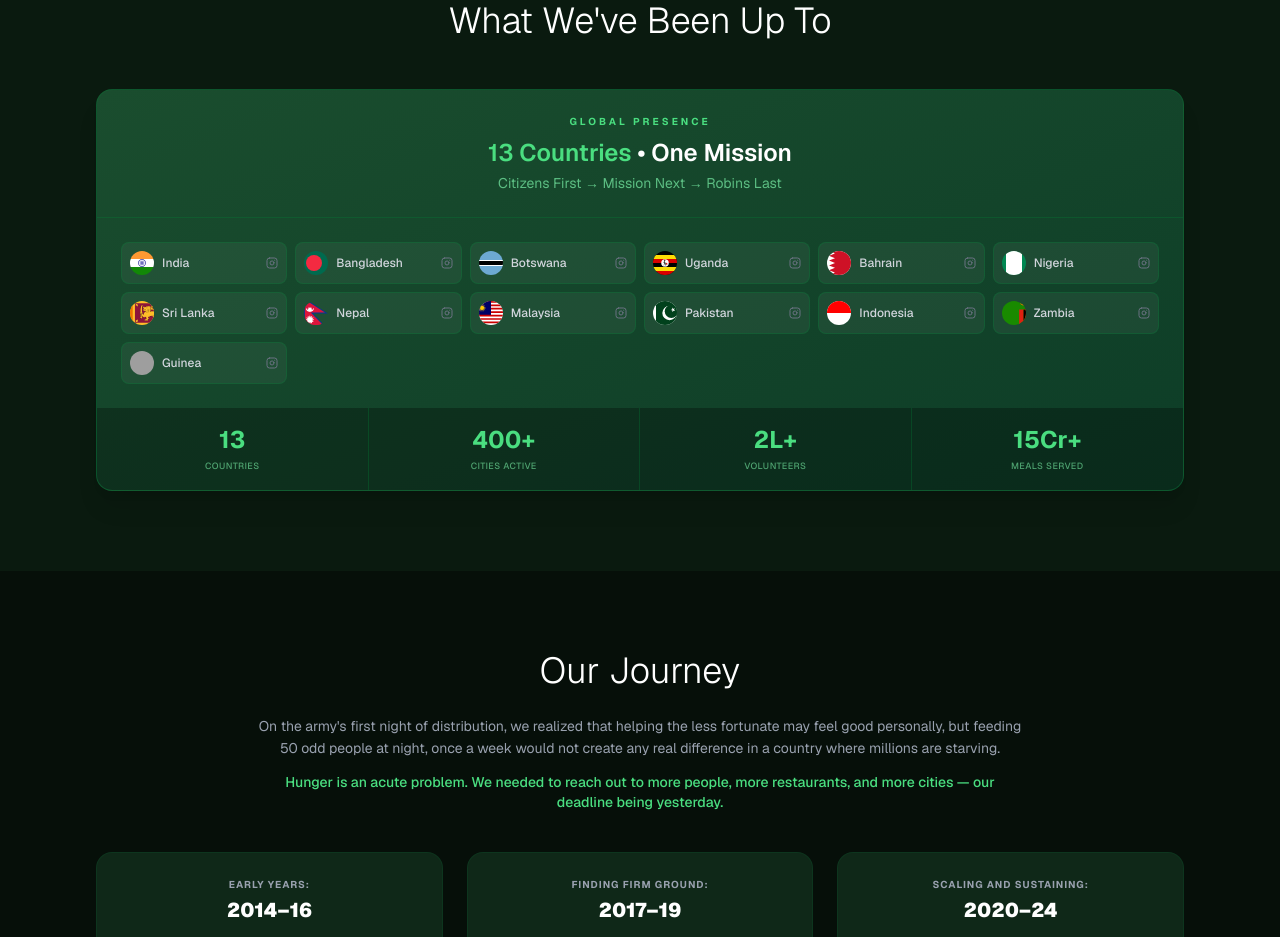
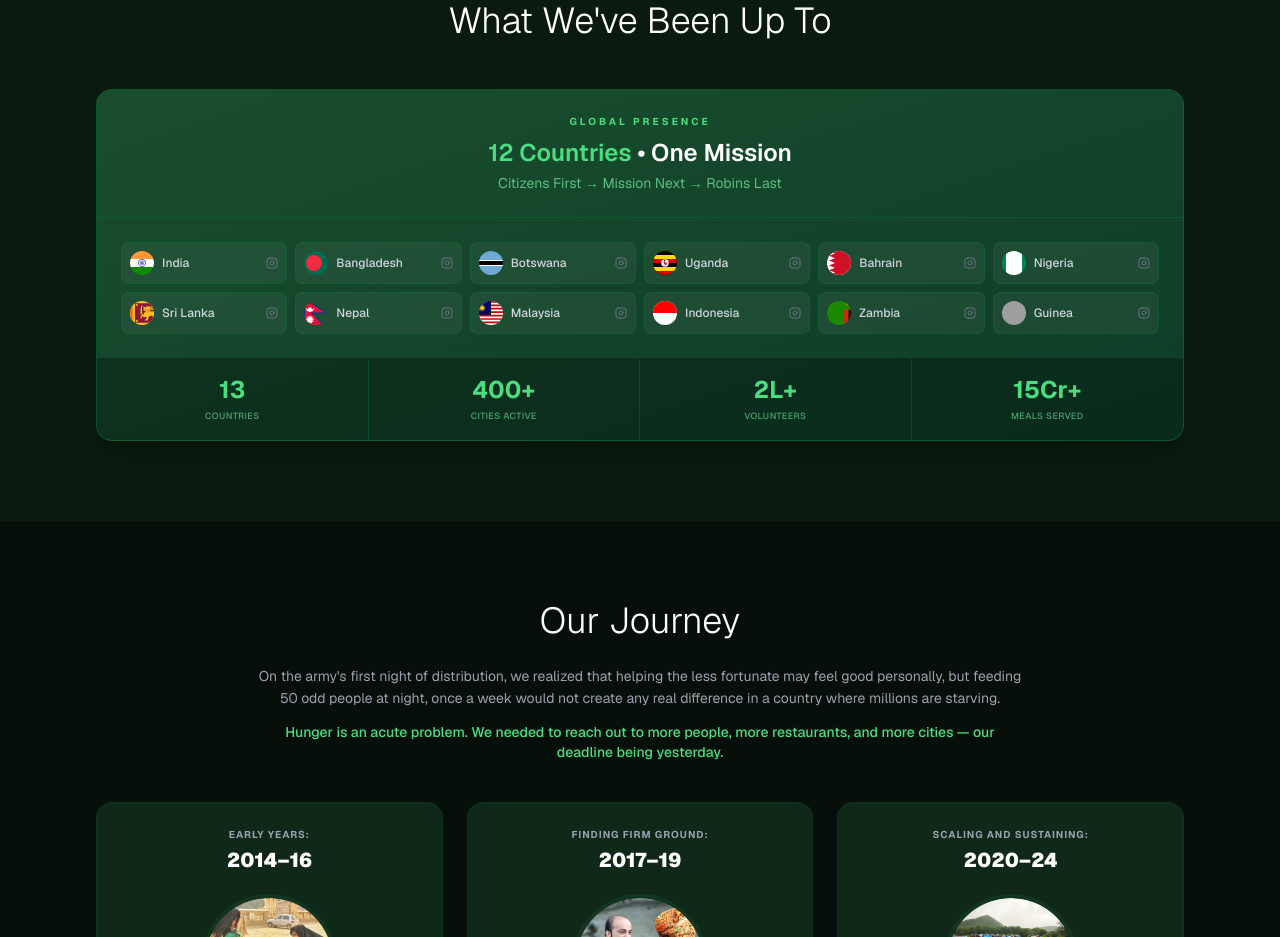
Before and after one commit to RobinHoodArmyTech/rha-web, a Next.js app: page /sites/main in a window 1280 px wide. Shown: the part 2420-3357 px from the top of the page. Built offline with nearby package versions, Linux system fonts and the light colour scheme; grey boxes are pictures that could not be loaded.

Commit message:
Remove old links

```diff
--- a/src/app/sites/main/page.tsx
+++ b/src/app/sites/main/page.tsx
@@ -119,7 +119,7 @@ const problems = [
   },
 ]
 
-const countries = ['Bahrain', 'Bangladesh', 'Botswana', 'Guinea', 'India', 'Indonesia', 'Malaysia', 'Nepal', 'Nigeria', 'Pakistan', 'Sri Lanka', 'Uganda', 'Zambia']
+const countries = ['Bahrain', 'Bangladesh', 'Botswana', 'Guinea', 'India', 'Indonesia', 'Malaysia', 'Nepal', 'Nigeria', 'Sri Lanka', 'Uganda', 'Zambia']
 
 const countryInstagram = [
   { name: "India", flag: "/main/images/flags/india.svg", instagram: "https://www.instagram.com/rha_india" },
@@ -131,7 +131,6 @@ const countryInstagram = [
   { name: "Sri Lanka", flag: "/main/images/flags/srilanka.svg", instagram: "https://www.instagram.com/rha_srilanka" },
   { name: "Nepal", flag: "/main/images/flags/nepal.svg", instagram: "https://www.instagram.com/rha_nepal" },
   { name: "Malaysia", flag: "/main/images/flags/malaysia.svg", instagram: "https://www.instagram.com/rha_malaysia" },
-  { name: "Pakistan", flag: "/main/images/flags/pakistan.svg", instagram: "https://www.instagram.com/reliefandhopeforall/p/DBJp1_0voXU/" },
   { name: "Indonesia", flag: "/main/images/flags/indonesia.svg", instagram: "https://www.instagram.com/rha_indonesia" },
   { name: "Zambia", flag: "/main/images/flags/zambia.svg", instagram: "https://www.instagram.com/rha_zambia" },
   { name: "Guinea", flag: "/main/images/flags/guinea.svg", instagram: "https://www.instagram.com/rha_guinea" },
```
